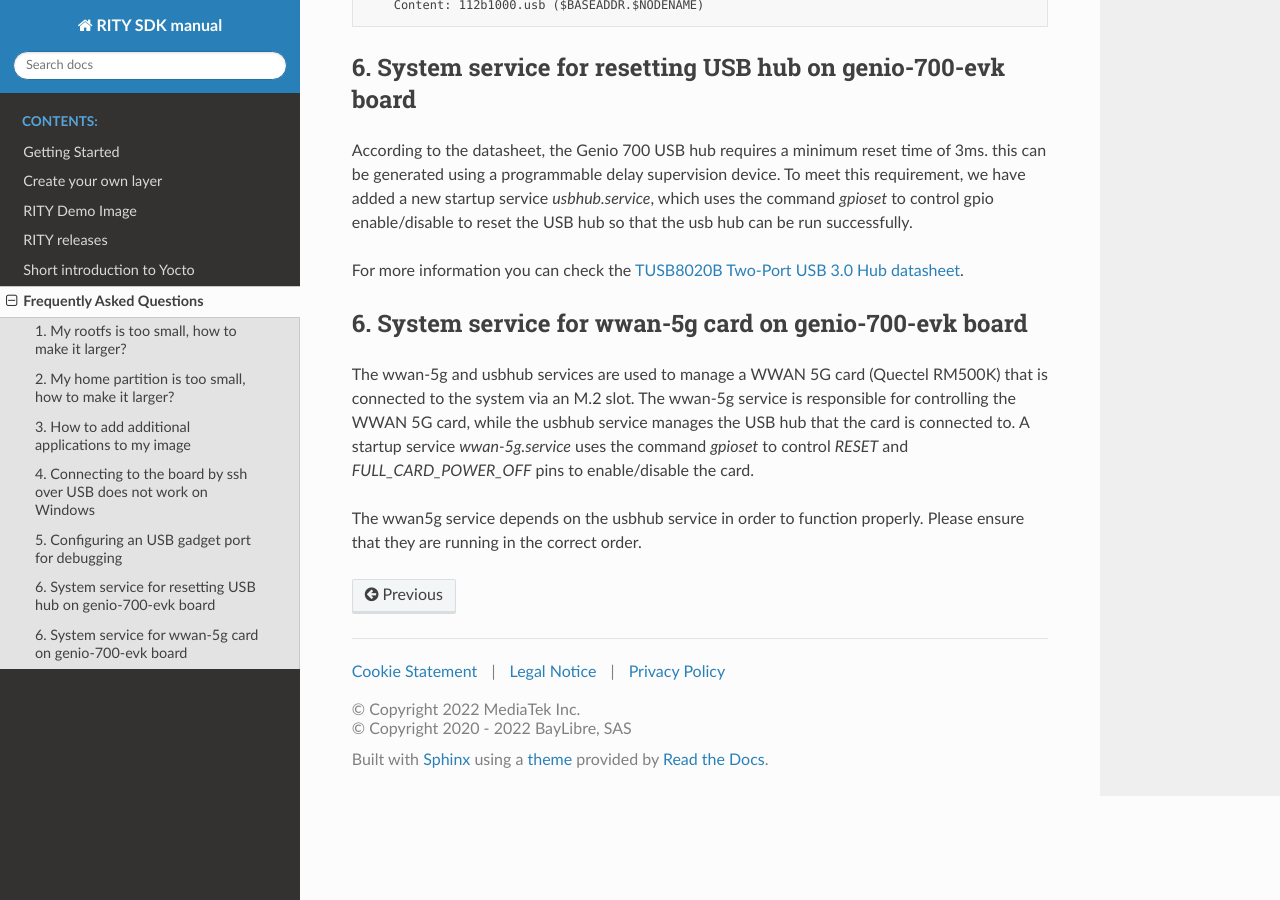
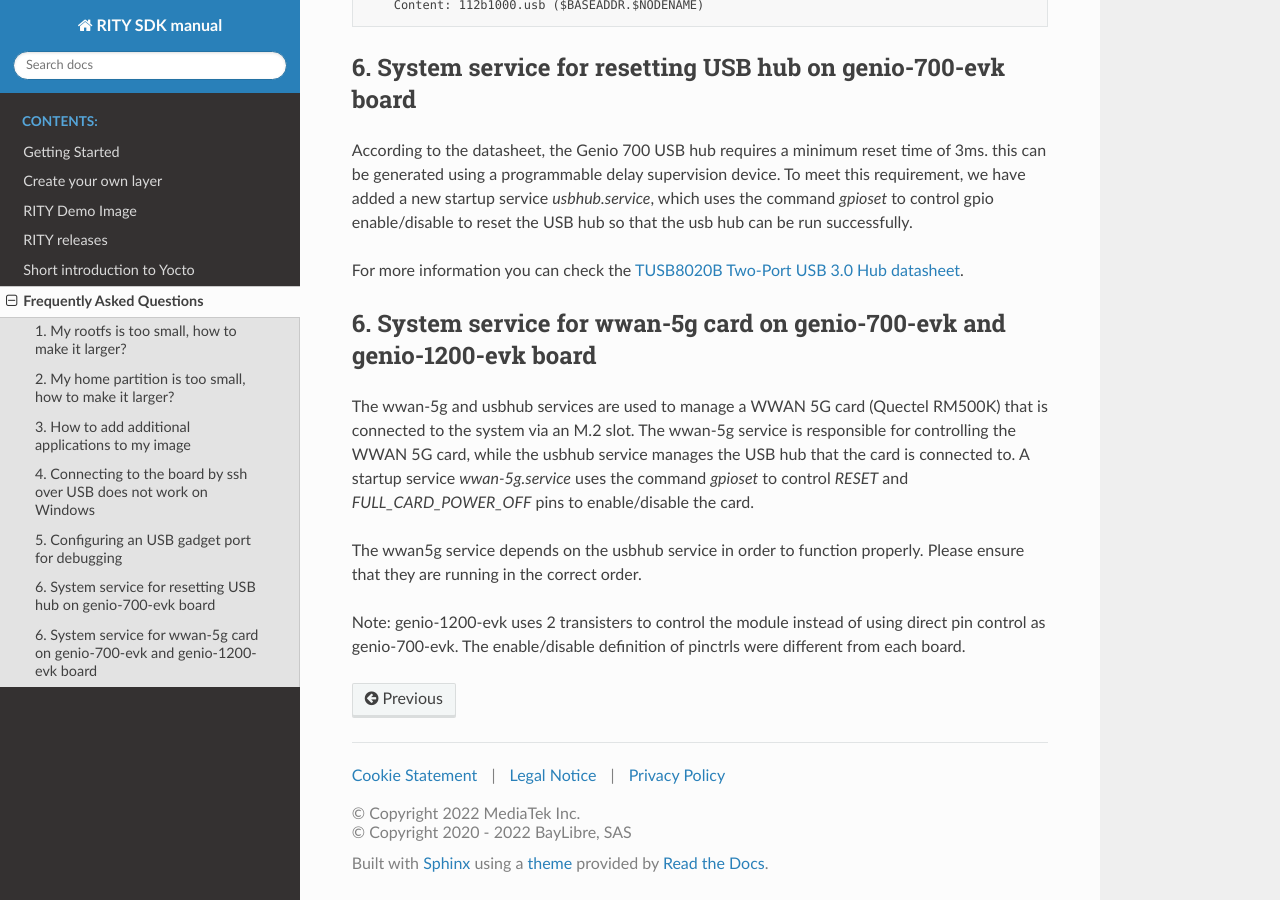
Before and after one commit to via-edge-ai/meta-rity, a Sphinx documentation site: the page built from docs/faq.rst, in a window 1280 px wide and 900 px high, scrolled down 1420 px. Built offline with Sphinx 7.4.7 and the Read the Docs theme 2.0.0, drawn with Linux system fonts in a browser that asks for light colours.

Commit message:
doc: faq.rst: wwan-5g: update information for genio-1200-evk
Update following FAQs:
1. System service for wwan-5g service on genio-1200-evk board.

Change-Id: Ib7ecbee54574648c07d798a3f001dba9cd0d8cc8
Signed-off-by: Macpaul Lin <macpaul.lin@mediatek.com>

```diff
--- a/docs/faq.rst
+++ b/docs/faq.rst
@@ -88,8 +88,8 @@ For more information you can check the `TUSB8020B Two-Port USB 3.0 Hub datasheet
 
 .. _TUSB8020B Two-Port USB 3.0 Hub datasheet: https://www.ti.com/lit/gpn/tusb8020b
 
-6. System service for wwan-5g card on genio-700-evk board
----------------------------------------------------------
+6. System service for wwan-5g card on genio-700-evk and genio-1200-evk board
+----------------------------------------------------------------------------
 
 The wwan-5g and usbhub services are used to manage a WWAN 5G card (Quectel
 RM500K) that is connected to the system via an M.2 slot. The wwan-5g service
@@ -100,3 +100,7 @@ manages the USB hub that the card is connected to. A startup service
 
 The wwan5g service depends on the usbhub service in order to function properly.
 Please ensure that they are running in the correct order.
+
+Note: genio-1200-evk uses 2 transisters to control the module instead of using
+direct pin control as genio-700-evk. The enable/disable definition of pinctrls
+were different from each board.
```
